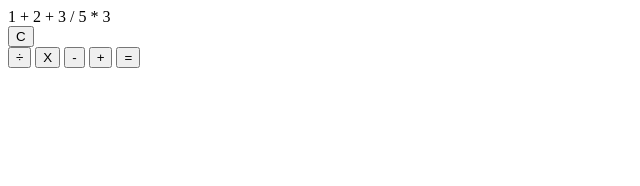
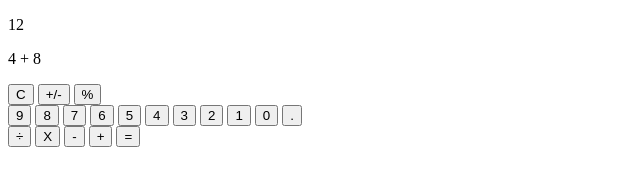
Before and after one commit to BookmanJunior/TOP-Calculator-Project, a plain HTML site: page index.html in a window 1280 px wide. Shown: the whole page, without its empty margins (0-640 px from the left). Drawn offline with Linux system fonts and the light colour scheme.

Commit message:
Added number buttons

```diff
--- a/index.html
+++ b/index.html
@@ -4,17 +4,34 @@
     <meta charset="UTF-8" />
     <meta http-equiv="X-UA-Compatible" content="IE=edge" />
     <meta name="viewport" content="width=device-width, initial-scale=1.0" />
+    <script src="app.js" defer></script>
     <title>Calculator</title>
   </head>
   <body>
     <div class="wrapper">
       <div id="calculatorDisplay" class="calculator-display">
-        1 + 2 + 3 / 5 * 3
+        <p class="result">12</p>
+        <p class="current-calculation">4 + 8</p>
       </div>
       <div class="function-buttons">
         <button id="clear" class="function-button clear">C</button>
+        <button id="plusMinusToggle" class="plus-minus-button">+/-</button>
+        <button id="percentageButton" class="percentage-button">%</button>
       </div>
-      <div class="operator-buttons">
+      <div id="numberButtons" class="number-buttons">
+        <button class="number-button">9</button>
+        <button class="number-button">8</button>
+        <button class="number-button">7</button>
+        <button class="number-button">6</button>
+        <button class="number-button">5</button>
+        <button class="number-button">4</button>
+        <button class="number-button">3</button>
+        <button class="number-button">2</button>
+        <button class="number-button">1</button>
+        <button class="number-button">0</button>
+        <button class="number-button">.</button>
+      </div>
+      <div id="operatorButtons" class="operator-buttons">
         <button id="operatorButton" class="operator-button">÷</button>
         <button id="operatorButton" class="operator-button">X</button>
         <button id="operatorButton" class="operator-button">-</button>
```
